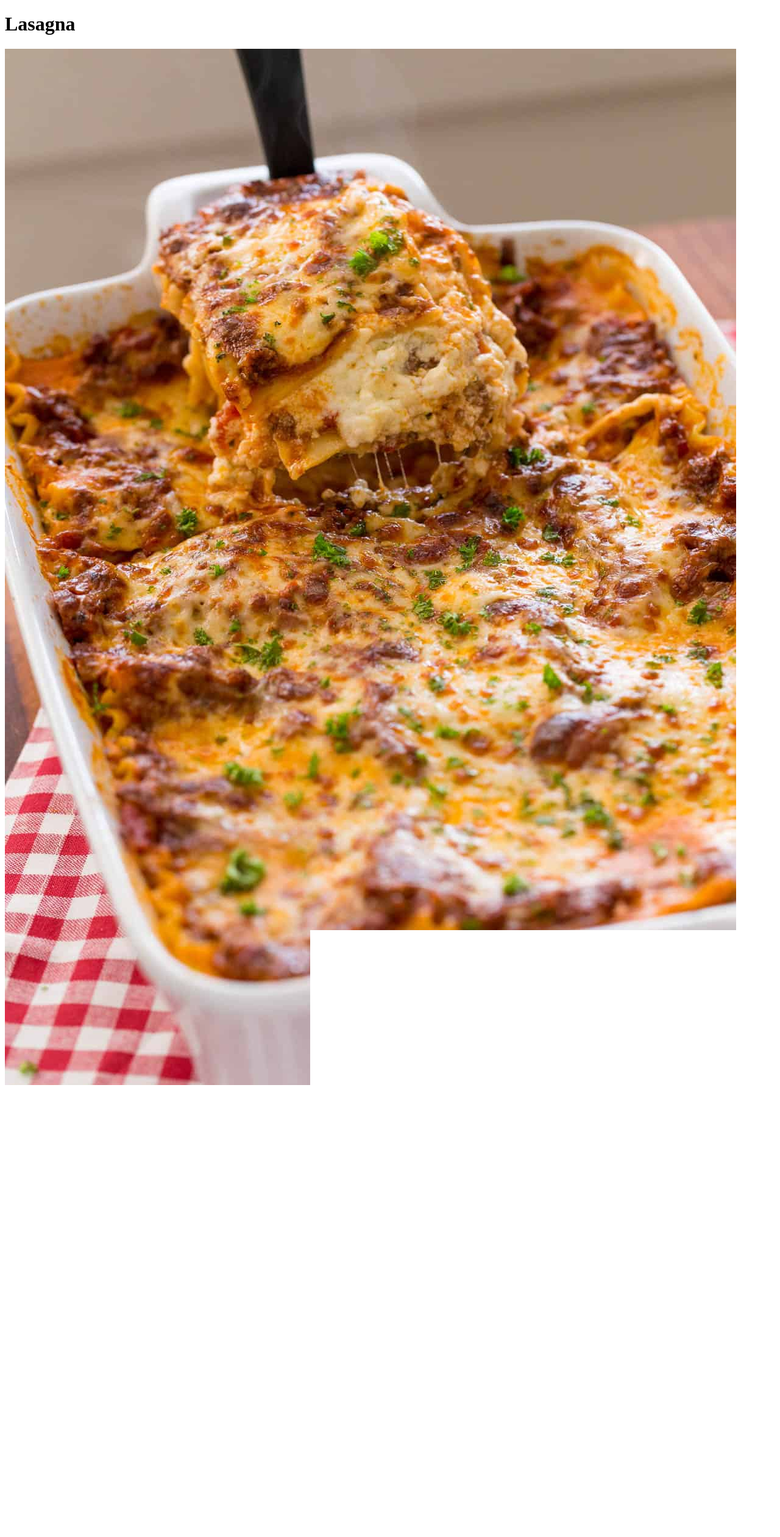
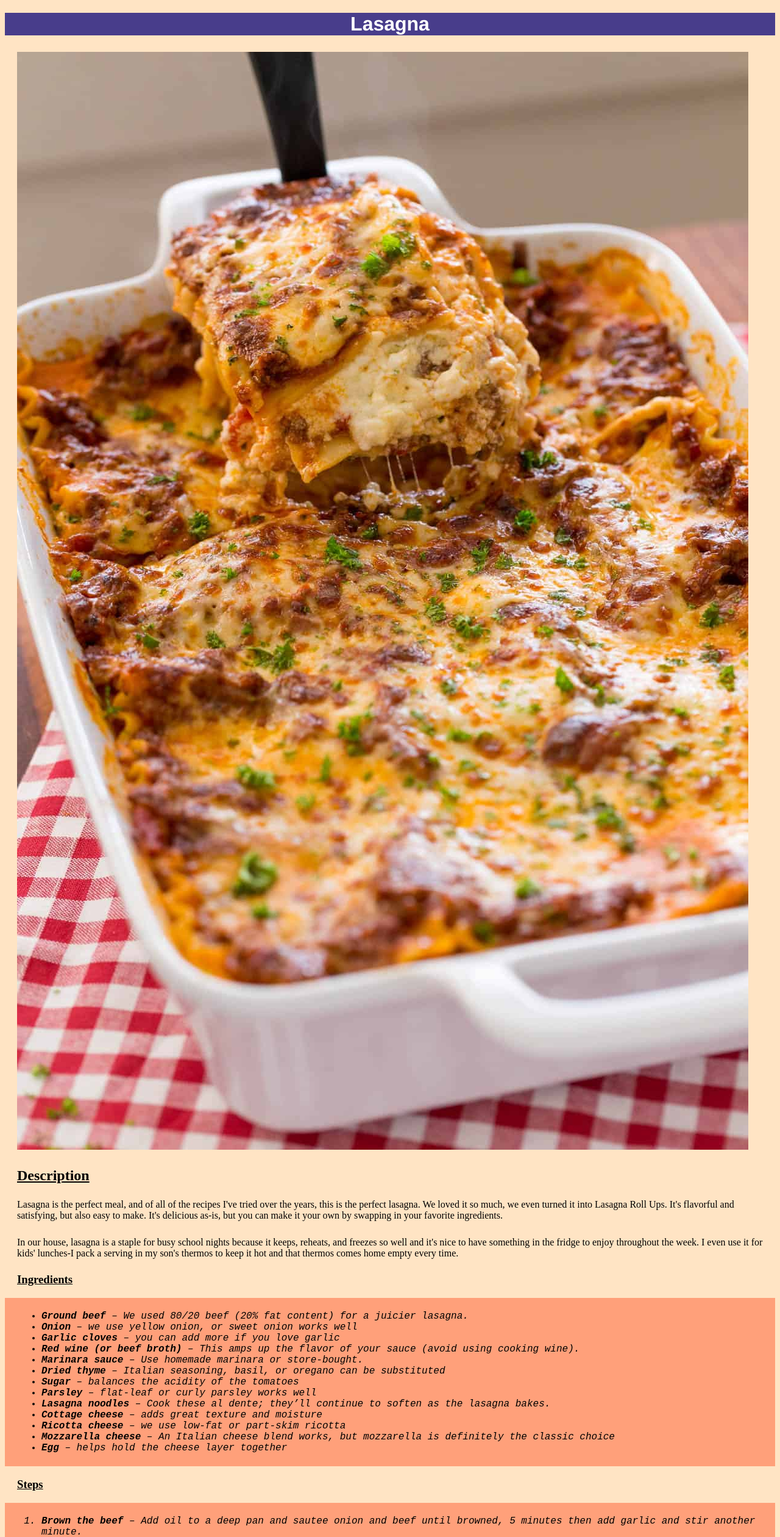
Before and after one commit to soomoh/odin-recipes, a plain HTML site: page recipes/lasagna.html in a window 1280 px wide. Shown: the top 2520 px of the page at 61% size. Drawn offline with Linux system fonts and the light colour scheme.

Commit message:
Add style to the website with css

```diff
--- a/recipes/lasagna.html
+++ b/recipes/lasagna.html
@@ -4,18 +4,23 @@
     <meta charset="UTF-8">
     <meta http-equiv="X-UA-Compatible" content="IE=edge">
     <meta name="viewport" content="width=device-width, initial-scale=1.0">
+    <link rel="stylesheet" href="../style.css">
     <title>Lasagna</title>
 </head>
 <body>
-    <h1>Lasagna</h1>
-    <img src="../images/lasagna/lasagna.jpg" alt="A picture of lasagna in a tray">
-    <h2>Description</h2>
-    <p>Lasagna is the perfect meal, and of all of the recipes I've tried over the years, this is the perfect lasagna. We loved it so much, we even turned it into Lasagna Roll Ups. It's flavorful and satisfying, but also easy to make. It's delicious as-is, but you can make it your own by swapping in your favorite ingredients.</p>
+    <div class="heading"><h1>Lasagna</h1></div>
+    <div>
+        <img src="../images/lasagna/lasagna.jpg" alt="A picture of lasagna in a tray">
+    </div>
+    <div class="subhead"><h2>Description</h2></div>
+    <div>
+        <p>Lasagna is the perfect meal, and of all of the recipes I've tried over the years, this is the perfect lasagna. We loved it so much, we even turned it into Lasagna Roll Ups. It's flavorful and satisfying, but also easy to make. It's delicious as-is, but you can make it your own by swapping in your favorite ingredients.</p>
 
-    <p>In our house, lasagna is a staple for busy school nights because it keeps, reheats, and freezes so well and it's nice to have something in the fridge to enjoy throughout the week. I even use it for kids' lunches-I pack a serving in my son's thermos to keep it hot and that thermos comes home empty every time.</p>
+        <p>In our house, lasagna is a staple for busy school nights because it keeps, reheats, and freezes so well and it's nice to have something in the fridge to enjoy throughout the week. I even use it for kids' lunches-I pack a serving in my son's thermos to keep it hot and that thermos comes home empty every time.</p>
+    </div>
 
-    <h3>Ingredients</h3>
-    <ul>
+    <h3 class="subhead">Ingredients</h3>
+    <div class="list"><ul>
         <li><strong>Ground beef</strong> – We used 80/20 beef (20% fat content) for a juicier lasagna.</li>
         <li><strong>Onion</strong> – we use yellow onion, or sweet onion works well</li>
         <li><strong>Garlic cloves</strong> – you can add more if you love garlic</li>
@@ -29,9 +34,9 @@
         <li><strong>Ricotta cheese</strong> – we use low-fat or part-skim ricotta</li>
         <li><strong>Mozzarella cheese</strong> – An Italian cheese blend works, but mozzarella is definitely the classic choice</li>
         <li><strong>Egg</strong> – helps hold the cheese layer together</li>
-    </ul>
-    <h3>Steps</h3>
-    <ol>
+    </ul></div>
+    <h3 class="subhead">Steps</h3>
+    <div class="list"><ol>
         <li><strong>Brown the beef</strong> – Add oil to a deep pan and sautee onion and beef until browned, 5 minutes then add garlic and stir another minute.</li>
         <li><strong>Finish the sauce</strong> – Pour in 1/4 cup of wine and stir until almost evaporated. Add marinara, salt, pepper, thyme, sugar, and parsley; bring to a simmer, then cover and cook 5 minutes.</li>
         <li><strong>Make the cheese filling</strong> – Combine all of the cheese sauce ingredients and 1 cup of mozzarella in a mixing bowl (reserve the rest for later).</li>
@@ -39,7 +44,7 @@
         <li><strong>Assemble</strong> – Spread 1/2 cup of the meat sauce on the bottom of a 9×13-inch casserole dish. Add 3 noodles,</li> followed by 1/3 of the meat sauce, 1 cup of mozzarella, and half of the ricotta mixture. Repeat, then for the top layer, add 3 noodles, 1/3 of the meat sauce, and the remaining mozzarella.</li>
         <li><strong>Bake</strong> – Cover with foil and bake at 375˚F for 45 minutes, then remove the foil and broil for 3 to 5 minutes, or until the cheese is lightly browned.</li>
         <li><strong>Rest</strong> – Let the lasagna rest for about 30 minutes before cutting and serving.</li>
-    </ol>
+    </ol></div>
     <h4><a href="../index.html">Return to home</a></h4>
 </body>
 </html>
--- /dev/null
+++ b/style.css
@@ -0,0 +1,36 @@
+body {
+    background-color: bisque;
+}
+
+div#bodyimg {
+    padding: 20px;
+}
+
+div p,
+div img,
+.list {
+    padding-left: 20px;
+    padding-right: 20px;
+    padding-top: 5px;
+    padding-bottom: 5px;
+}
+
+.heading {
+    font-family: 'Franklin Gothic Medium', 'Arial Narrow', Arial, sans-serif;
+    background-color: darkslateblue;
+    color: white;
+    text-align: center;
+    font-weight: bold;
+}
+
+.subhead {
+    padding-left: 20px;
+    text-decoration: underline;
+}
+
+
+.list {
+    background-color: lightsalmon;
+    font-family: 'Courier New', Courier, monospace;
+    font-style: italic;
+}
```
Also changed, not shown: index.html (+4 -3 lines), recipes/lemonade.html (+14 -11 lines), recipes/shrimp-rice.html (+13 -12 lines).
